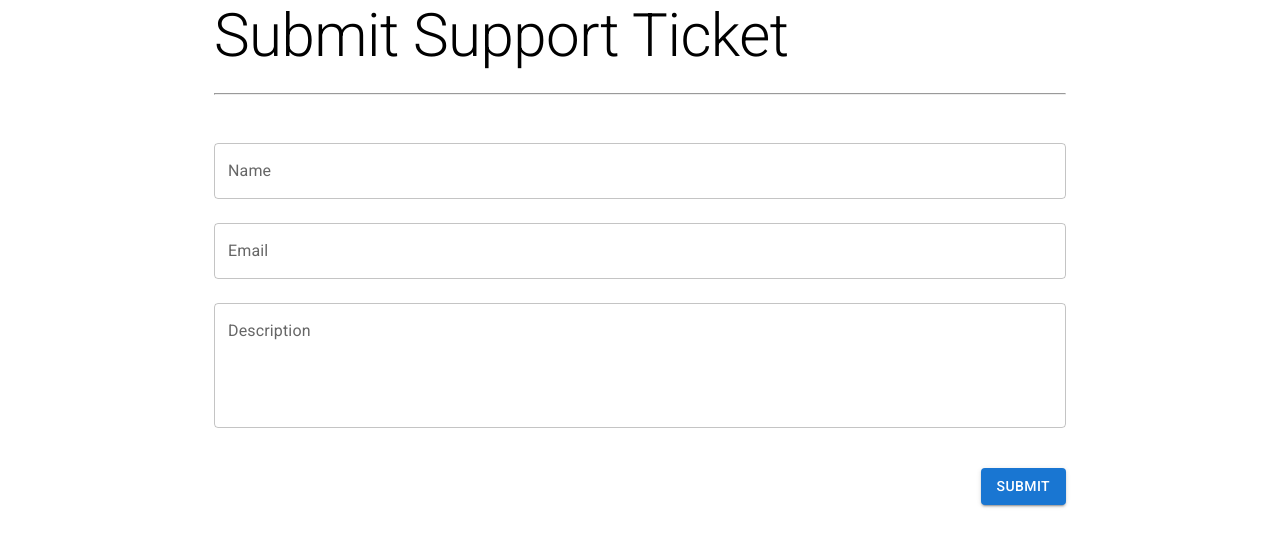
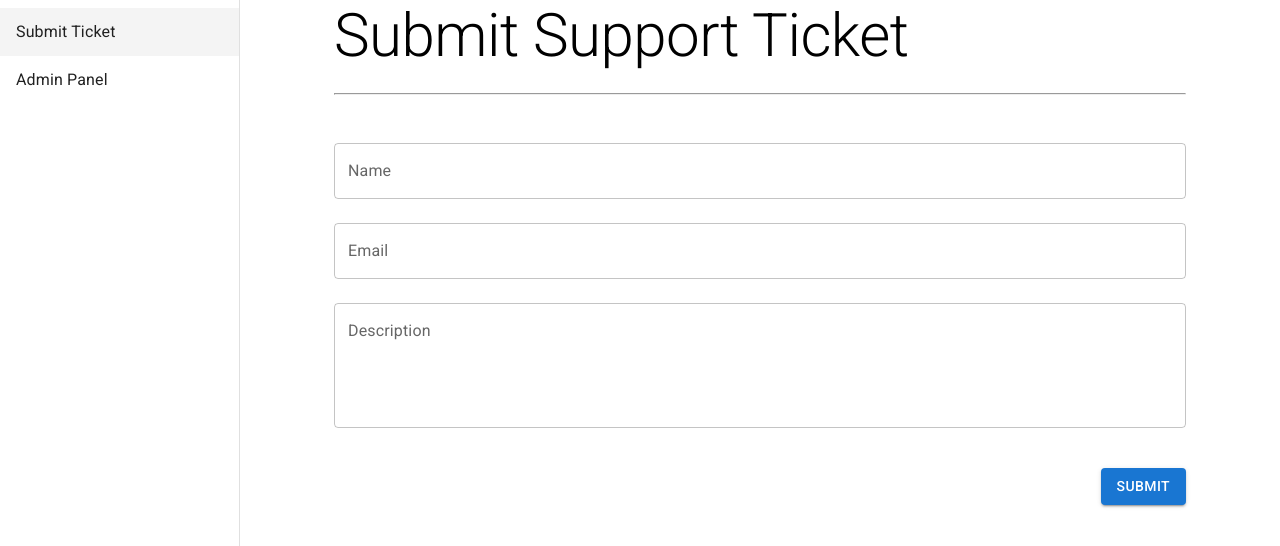
Before and after one commit to lf-hernandez/zealthy-help-desk-tms, a React (Vite) app in the folder frontend/: page / in a window 1280 px wide. Shown: the top 546 px of the page. Built offline with nearby package versions, Linux system fonts and the light colour scheme.

Commit message:
Add page navigation

```diff
--- /dev/null
+++ b/frontend/src/AdminPanel.tsx
@@ -0,0 +1,10 @@
+import * as React from 'react';
+
+export const AdminPanel = () => {
+
+
+    return (
+        <>
+        </>
+    )
+}
--- a/frontend/src/App.tsx
+++ b/frontend/src/App.tsx
@@ -1,71 +1,45 @@
-import { Box, Button, Container, TextField, Typography } from '@mui/material';
+import { Box, Container, Drawer, List, ListItem, ListItemText } from '@mui/material';
 import * as React from 'react';
-const BASE_URL = `${import.meta.env.VITE_API_URL}/tickets/`;
+
+import { AdminPanel } from './AdminPanel';
+import { SubmitTicket } from './SubmitTicket';
 
 function App() {
-    const [customerName, setCustomerName] = React.useState('');
-    const [customerEmail, setCustomerEmail] = React.useState('');
-    const [description, setDescription] = React.useState('');
+    const [showAdminPanel, setShowAdminPanel] = React.useState(false);
+    const drawerWidth = 240;
+    const activeItemBackground = {
+        backgroundColor: '#f4f4f4',
+    };
+    return (
+        <Box sx={{ display: 'flex' }}>
+            <Drawer
+                variant="permanent"
+                sx={{
+                    width: drawerWidth,
+                    flexShrink: 0,
+                    [`& .MuiDrawer-paper`]: { width: drawerWidth, boxSizing: 'border-box' },
+                }}
+            >
+                <List>
+                    <ListItem
+                        onClick={() => setShowAdminPanel(false)}
+                        sx={!showAdminPanel ? activeItemBackground : null}
+                    >
+                        <ListItemText primary="Submit Ticket" />
+                    </ListItem>
+                    <ListItem
+                        onClick={() => setShowAdminPanel(true)}
+                        sx={showAdminPanel ? activeItemBackground : null}
+                    >
+                        <ListItemText primary="Admin Panel" />
+                    </ListItem>
+                </List>
+            </Drawer>
 
-    const handleSubmit = async () => {
-        try {
-            await fetch(BASE_URL, {
-                method: 'POST',
-                headers: {
-                    'Content-Type': 'application/json',
-                },
-                body: JSON.stringify({
-                    customer_name: customerName,
-                    customer_email: customerEmail,
-                    description: description,
-                }),
-            });
-        } catch (e) {
-            alert('Failed to submit ticket');
-            console.error(e);
-        }
-    };
-
-    return (
-        <Container maxWidth="md">
-            <Typography variant="h2" gutterBottom>
-                Submit Support Ticket
-            </Typography>
-            <hr />
-            <form onSubmit={handleSubmit}>
-                <Box my={4}>
-                    <TextField
-                        fullWidth
-                        label="Name"
-                        variant="outlined"
-                        margin="normal"
-                        onChange={(e) => setCustomerName(e.target.value)}
-                    />
-                    <TextField
-                        fullWidth
-                        label="Email"
-                        variant="outlined"
-                        margin="normal"
-                        onChange={(e) => setCustomerEmail(e.target.value)}
-                    />
-                    <TextField
-                        fullWidth
-                        label="Description"
-                        multiline
-                        rows={4}
-                        variant="outlined"
-                        margin="normal"
-                        onChange={(e) => setDescription(e.target.value)}
-                    />
-                </Box>
-
-                <Box display="flex" justifyContent="flex-end" mt={2}>
-                    <Button type="submit" variant="contained" color="primary">
-                        Submit
-                    </Button>
-                </Box>
-            </form>
-        </Container>
+            <Container maxWidth="md">
+                {showAdminPanel ? <AdminPanel /> : <SubmitTicket />}
+            </Container>
+        </Box>
     );
 }
 
--- /dev/null
+++ b/frontend/src/SubmitTicket.tsx
@@ -0,0 +1,71 @@
+import { Box, Button, TextField, Typography } from '@mui/material';
+import * as React from 'react';
+
+const BASE_URL = `${import.meta.env.VITE_API_URL}/tickets/`;
+
+export const SubmitTicket = () => {
+    const [customerName, setCustomerName] = React.useState('');
+    const [customerEmail, setCustomerEmail] = React.useState('');
+    const [description, setDescription] = React.useState('');
+
+    const handleSubmit = async () => {
+        try {
+            await fetch(BASE_URL, {
+                method: 'POST',
+                headers: {
+                    'Content-Type': 'application/json',
+                },
+                body: JSON.stringify({
+                    customer_name: customerName,
+                    customer_email: customerEmail,
+                    description: description,
+                }),
+            });
+        } catch (e) {
+            alert('Failed to submit ticket');
+            console.error(e);
+        }
+    };
+
+    return (
+        <>
+            <Typography variant="h2" gutterBottom>
+                Submit Support Ticket
+            </Typography>
+            <hr />
+            <form onSubmit={handleSubmit}>
+                <Box my={4}>
+                    <TextField
+                        fullWidth
+                        label="Name"
+                        variant="outlined"
+                        margin="normal"
+                        onChange={(e) => setCustomerName(e.target.value)}
+                    />
+                    <TextField
+                        fullWidth
+                        label="Email"
+                        variant="outlined"
+                        margin="normal"
+                        onChange={(e) => setCustomerEmail(e.target.value)}
+                    />
+                    <TextField
+                        fullWidth
+                        label="Description"
+                        multiline
+                        rows={4}
+                        variant="outlined"
+                        margin="normal"
+                        onChange={(e) => setDescription(e.target.value)}
+                    />
+                </Box>
+
+                <Box display="flex" justifyContent="flex-end" mt={2}>
+                    <Button type="submit" variant="contained" color="primary">
+                        Submit
+                    </Button>
+                </Box>
+            </form>
+        </>
+    );
+};
```
